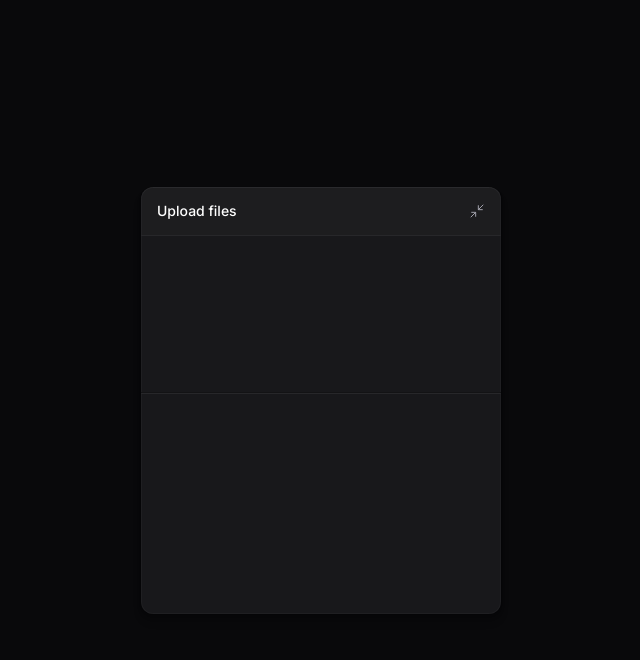
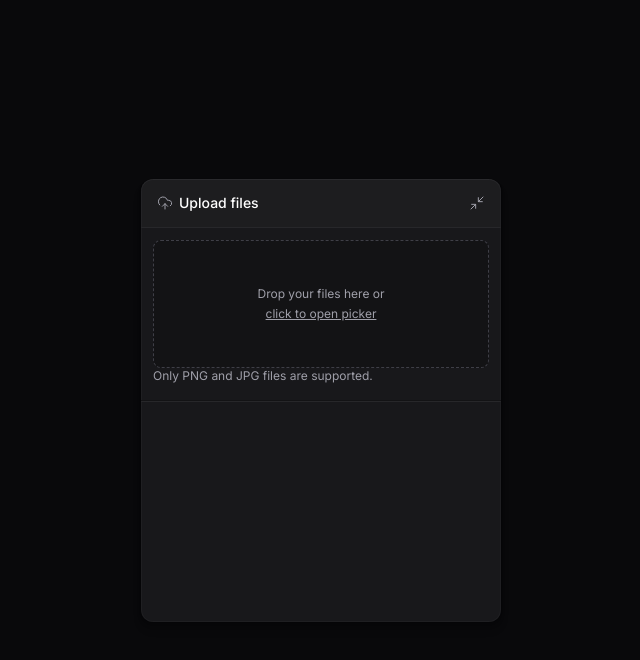
Before and after one commit to ginkotte/upload-web, a React (Vite) app: page / in a window 1280 px wide. Both pictures are taken after a click on the button "Upload files". Shown: the top 660 px of the page, without its empty margins (319-959 px from the left). Built offline with nearby package versions, Linux system fonts and the light colour scheme.

Commit message:
dropzone component

```diff
--- a/package.json
+++ b/package.json
@@ -15,6 +15,7 @@
     "lucide-react": "^0.575.0",
     "react": "^19.2.0",
     "react-dom": "^19.2.0",
+    "react-dropzone": "^15.0.0",
     "tailwind-merge": "^3.5.0",
     "tailwind-variants": "^3.2.2",
     "tailwindcss": "^4.2.0"
--- a/src/components/upload-widget-dropzone.tsx
+++ b/src/components/upload-widget-dropzone.tsx
@@ -1,5 +1,28 @@
+import { useDropzone } from "react-dropzone"
+
 export function UploadWidgetDropzone() {
+    const {getRootProps, getInputProps, isDragActive} = useDropzone({
+        multiple: true,
+        accept: {
+            'image/jpeg': [],
+            'image/png': []
+        },
+        onDrop(acceptedFiles, fileRejections, event) {
+            console.log(acceptedFiles)
+        },
+    })
+
     return (
-        <div className="px-3 h-32"></div>
+        <div className="px-3 flex flex-col gap-3`">
+            <div data-active={isDragActive}
+            className="cursor-pointer text-zinc-400 bg-black/20 p-5 rounded-lg border border-zinc-700 border-dashed h-32 flex flex-col items-center justify-center gap-1 hover:border-zinc-600 transition-colors data-[active=true]:bg-indigo-500/10 data-[active=true]:border-indigo-500 data-[active=true]:text-indigo-400"
+            {...getRootProps()}>
+                <input type="file" {...getInputProps()} />
+
+                <span className="text-xs">Drop your files here or</span>
+                <span className="text-xs underline">click to open picker</span>
+            </div>
+            <span className="text-xs text-zinc-400">Only PNG and JPG files are supported.</span>
+        </div>
     )
 }
--- a/src/components/upload-widget-header.tsx
+++ b/src/components/upload-widget-header.tsx
@@ -1,11 +1,12 @@
 import * as Collapsible from '@radix-ui/react-collapsible'
 import { Minimize2 } from "lucide-react";
 import { Button } from "./ui/button";
+import { UploadWidgetTitle } from './upload-widget-title';
 
 export function UploadWidgetHeader() {
     return(
         <div className="w-full p-4 py-2 bg-white/2 border-zinc-800 border-b flex items-center justify-between">
-            <span className="text-sm font-medium">Upload files</span>
+            <UploadWidgetTitle />
             <Collapsible.Trigger asChild>
                 <Button size="icon" className="-mr-2">
                     <Minimize2 strokeWidth={1.5} className="size-4"/>
--- a/src/components/upload-widget-minimized-button.tsx
+++ b/src/components/upload-widget-minimized-button.tsx
@@ -1,10 +1,11 @@
 import * as  Collapsible  from "@radix-ui/react-collapsible";
 import { Maximize2 } from "lucide-react";
+import { UploadWidgetTitle } from "./upload-widget-title";
 
 export function UploadWidgetMinimizedButton() {
     return(
         <Collapsible.Trigger className="group w-full bg-white/2 py-3 px-5 flex items-center justify-between">
-            <span className="text-sm font-medium">Upload files</span>
+            <UploadWidgetTitle />
             <Maximize2 strokeWidth={1.5} className="size-4 text-zinc-400 group-hover:text-zinc-100"/>
         </Collapsible.Trigger>
     )
--- /dev/null
+++ b/src/components/upload-widget-title.tsx
@@ -0,0 +1,10 @@
+import { UploadCloud } from "lucide-react"
+
+export function UploadWidgetTitle() {
+    return (
+        <div className="flex items-center gap-1.5 text-sm font-medium">
+            <UploadCloud className="size-4 text-zinc-400" strokeWidth={1.5}/>
+            <span>Upload files</span>
+        </div>
+    )
+}
```
Also changed, not shown: 1 other file (tests, documents, lock files or other folders).
